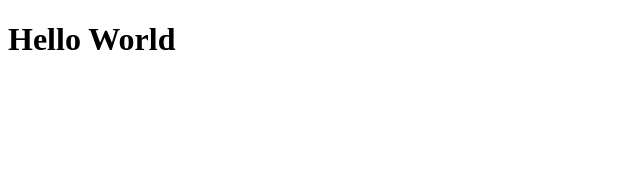
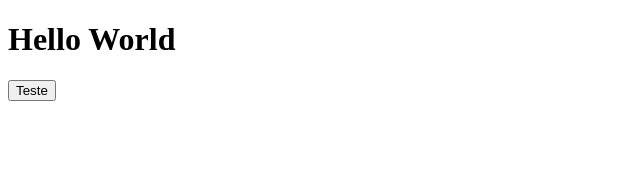
Before and after one commit to josersn/monorepo, a React (Create React App) app in the folder front-end/: page / in a window 1280 px wide. Shown: the top 170 px of the page, without its empty margins (0-640 px from the left). Built offline with nearby package versions, Linux system fonts and the light colour scheme.

Commit message:
feat: button component

```diff
--- a/front-end/src/App.js
+++ b/front-end/src/App.js
@@ -1,7 +1,12 @@
+import Button from "./components/button";
+
 function App() {
   return (
     <div >
      <h1>Hello World</h1>
+     <Button>
+       Teste
+     </Button>
     </div>
   );
 }
--- /dev/null
+++ b/front-end/src/components/button/index.js
@@ -0,0 +1,11 @@
+import React from 'react';
+
+// import { Container } from './styles';
+
+function Button(props) {
+    return (
+        <button>{props.children}</button>
+    );
+}
+
+export default Button;
```
